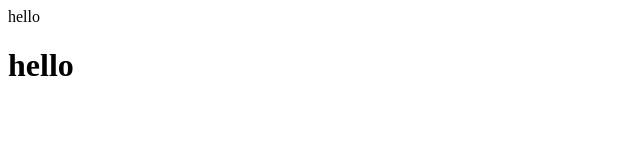
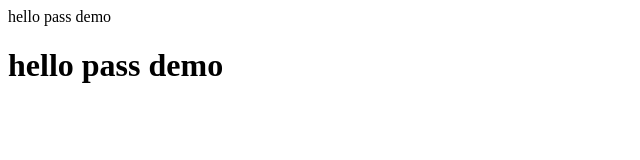
Before and after one commit to shoebsd31/passdemo, a plain HTML site: page index.html in a window 1280 px wide. Shown: the whole page, without its empty margins (0-640 px from the left). Drawn offline with Linux system fonts and the light colour scheme.

Commit message:
updated index.html

```diff
--- a/index.html
+++ b/index.html
@@ -1,9 +1,9 @@
 <html>
 <head>
-hello
+hello pass demo
 </head>
 <body>
-<h1> hello
+<h1> hello pass demo
 </h1>
 </body>
 </html>
```
